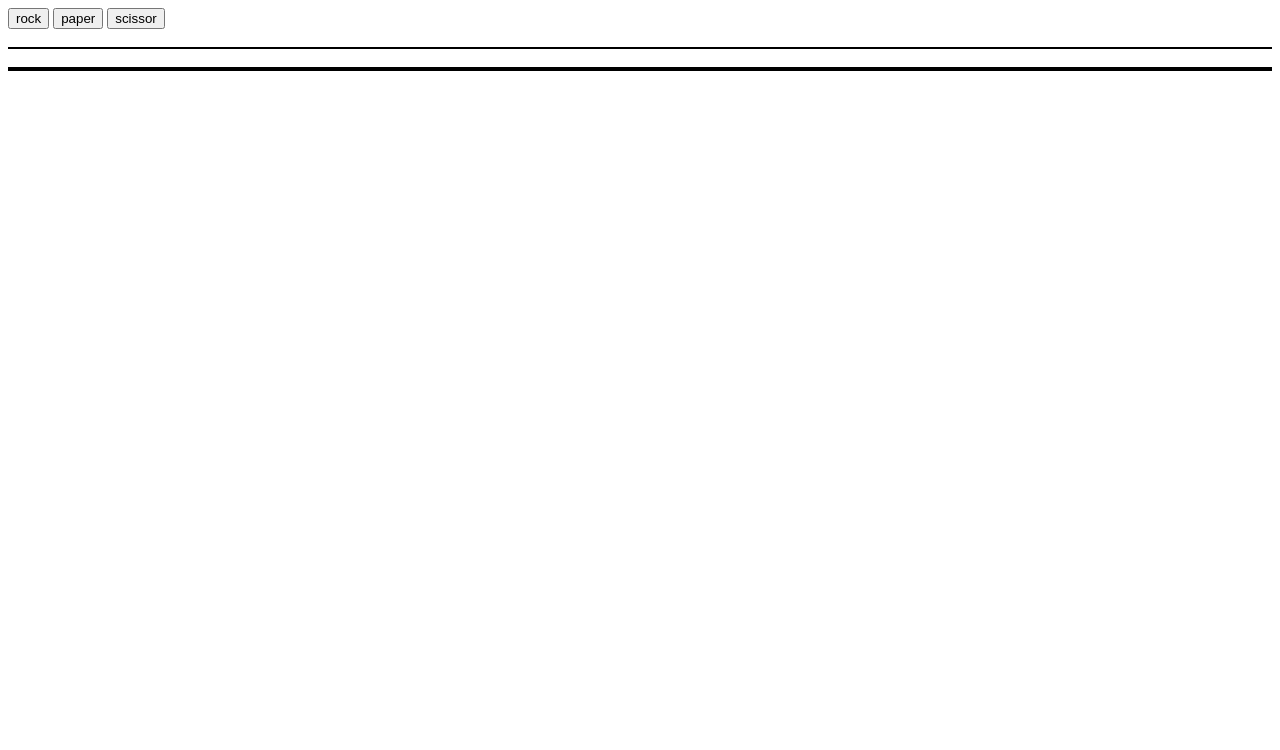
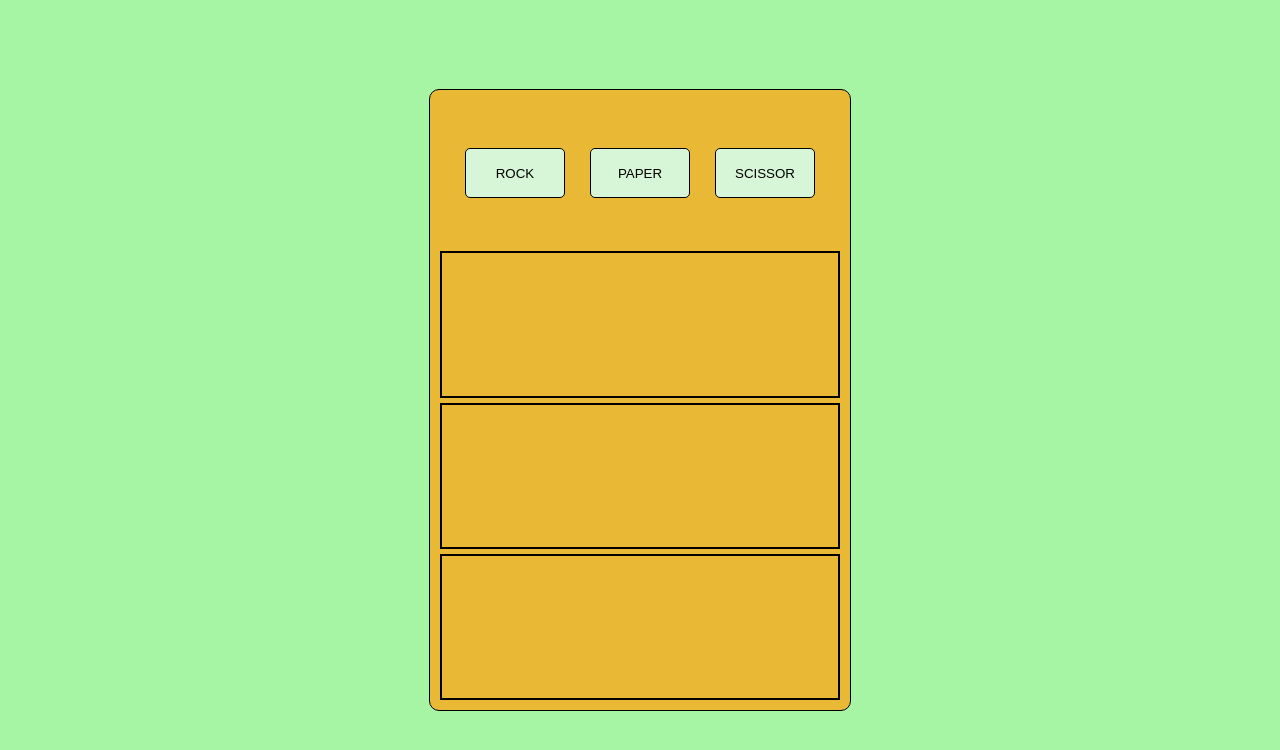
Before and after one commit to TrashP/rock-paper-scissors, a plain HTML site: page index.html in a window 1280 px wide. Drawn offline with Linux system fonts and the light colour scheme.

Commit message:
Refactor code with modules & add CSS

```diff
--- /dev/null
+++ b/dom.js
@@ -0,0 +1,36 @@
+const pageLayout = function() {
+    const content = document.getElementById('content');
+
+    const playArea = document.createElement('div');
+    playArea.setAttribute('id', 'playArea');
+    content.appendChild(playArea);
+        const buttonsDiv = document.createElement('div');
+        buttonsDiv.setAttribute('id', 'buttonsDiv');
+        playArea.appendChild(buttonsDiv);
+
+            const rock = document.createElement('button');
+            buttonsDiv.appendChild(rock);
+            rock.innerHTML = 'ROCK';
+
+            const paper = document.createElement('button');
+            buttonsDiv.appendChild(paper);
+            paper.innerHTML = 'PAPER';
+
+            const scissor = document.createElement('button');
+            buttonsDiv.appendChild(scissor);
+            scissor.innerHTML = 'SCISSOR';
+
+        const result = document.createElement('div');
+        result.setAttribute('class', 'result');
+        playArea.appendChild(result);
+
+        const playerScore = document.createElement('div');
+        playerScore.setAttribute('class', 'player-score');
+        playArea.appendChild(playerScore);
+
+        const computerScore = document.createElement('div');
+        computerScore.setAttribute('class', 'computer-score');
+        playArea.appendChild(computerScore);
+}
+
+pageLayout();
--- a/index.html
+++ b/index.html
@@ -3,18 +3,11 @@
     <head>
         <meta charset="UTF-8">
         <title>game</title>
+        <script src="dom.js" defer></script>
         <script src="rps.js" defer></script>
+        <link rel="stylesheet" href="./styles.css">
     </head>
     <body>
-        <div>
-            <button>rock</button>
-            <button>paper</button>
-            <button>scissor</button>
-        </div>
-        <br>
-        <div class="result"></div>
-        <br>
-        <div class="player-score"></div>
-        <div class="computer-score"></div>
+        <div id="content"></div>
     </body>
 </html>
--- a/rps.js
+++ b/rps.js
@@ -1,3 +1,9 @@
+function getRandomNum(min, max) {
+    min = Math.ceil(min);
+    max = Math.floor(max);
+    return Math.floor(Math.random() * (max - min + 1) + min);
+}
+
 function computerPlay() {
     let num = getRandomNum(0, 2);
     if (num === 0) return "rock";
@@ -5,11 +11,9 @@ function computerPlay() {
     else return "scissor";
 }
 
-function getRandomNum(min, max) {
-    min = Math.ceil(min);
-    max = Math.floor(max);
-    return Math.floor(Math.random() * (max - min + 1) + min);
-}
+const gameLogic = (() => {
+    let playerPoints = 0;
+    let computerPoints = 0;
 
     function playRound(playerSelection, computerSelection) {
         if (playerSelection == "rock") {
@@ -49,8 +53,12 @@ function playRound(playerSelection, computerSelection) {
     }
 
     function game() {
+        const result = document.querySelector('.result');
+        const playerScore = document.querySelector('.player-score');
+        const computerScore = document.querySelector('.computer-score');
         playerScore.textContent = "Player score: " + playerPoints;
         computerScore.textContent = "Computer score: " + computerPoints;
+
         if (playerPoints == 5) {
             result.textContent += " You got 5 points, you won the game!";
             playerPoints = 0;
@@ -62,34 +70,27 @@ function game() {
         }
     }
 
+    return { playRound, game, };
+})();
 
-playerPoints = 0;
-computerPoints = 0;
-
+const buttonEvents = function() {
     const buttons = document.querySelectorAll('button');
     const result = document.querySelector('.result');
-result.setAttribute('style', 'border: 1px solid; borderColor: black')
-
-const playerScore = document.querySelector('.player-score');
-playerScore.setAttribute('style', 'border: 1px solid; borderColor: black')
-
-
-const computerScore = document.querySelector('.computer-score');
-computerScore.setAttribute('style', 'border: 1px solid; borderColor: black')
-
 
     buttons[0].addEventListener('click', () => {
-    result.textContent = playRound("rock", computerPlay());
-    game();
-    }
-)
+        result.textContent = gameLogic.playRound("rock", computerPlay());
+        gameLogic.game();
+    })
 
     buttons[1].addEventListener('click', () => {
-    result.textContent = playRound("paper", computerPlay());
-    game();
+        result.textContent = gameLogic.playRound("paper", computerPlay());
+        gameLogic.game();
     })
 
     buttons[2].addEventListener('click', () => {
-    result.textContent = playRound("scissor", computerPlay());
-    game();
+        result.textContent = gameLogic.playRound("scissor", computerPlay());
+        gameLogic.game();
     })
+}
+
+buttonEvents();
--- /dev/null
+++ b/styles.css
@@ -0,0 +1,68 @@
+body {
+    margin: 0;
+    padding: 0;
+}
+
+#content {
+    background-color: rgb(165, 245, 165);
+    width: 100vw;
+    height: 100vh;
+    display: flex;
+    justify-content: center;
+    align-items: center;
+}
+
+#playArea {
+    background-color: rgb(233, 185, 54);
+    width: 400px;
+    height: 600px;
+    display: grid;
+    grid-template-rows: 1fr 1fr 1fr 1fr;
+    grid-gap: 5px;
+    border-radius: 10px;
+    border: 1px solid black;
+    padding: 10px;
+}
+
+#buttonsDiv {
+    display: flex;
+    justify-content: space-evenly;
+    align-items: center;
+}
+button {
+    background-color: rgb(215, 245, 215);
+    border: 1px solid black;
+    color: black;
+    border-radius: 5px;
+    width: 100px;
+    height: 50px;
+}
+button:hover {
+    background-color: black;
+    color: white;
+    cursor: pointer;
+}
+
+.result {
+    font-size: 20px;
+    display: flex;
+    justify-content: center;
+    align-items: center;
+    border: 2px solid black;
+}
+
+.player-score {
+    font-size: 20px;
+    display: flex;
+    justify-content: center;
+    align-items: center;
+    border: 2px solid black;
+}
+
+.computer-score {
+    font-size: 20px;
+    display: flex;
+    justify-content: center;
+    align-items: center;
+    border: 2px solid black;
+}
```
Lines whose indentation alone changed are shown as unchanged.
